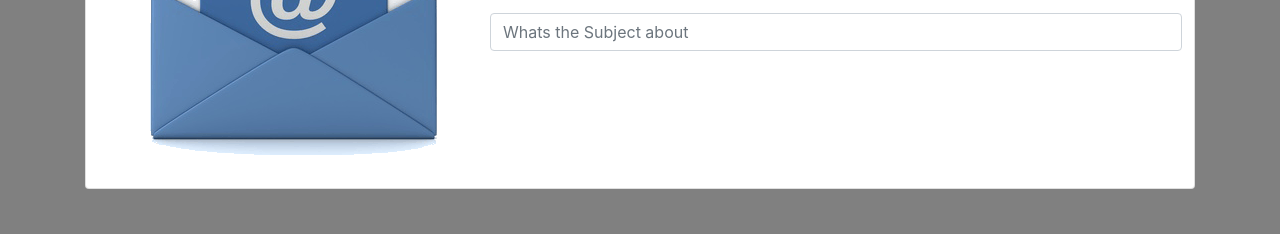
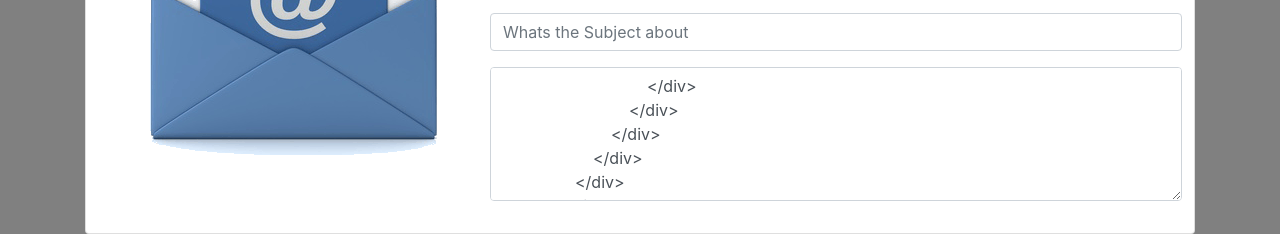
Before and after one commit to sterlingking1990/myportfolio, a plain HTML site: page contact.html in a window 1280 px wide. Shown: the part 633-867 px from the top of the page. Before the commit the page ends 822 px from the top, so only its background shows below. Drawn offline with nearby package versions, Linux system fonts and the light colour scheme.

Commit message:
add text area for mail

```diff
--- a/contact.html
+++ b/contact.html
@@ -57,6 +57,9 @@
                                 <div class="form-group">
                                     <input type="text" class="form-control mx-1" placeholder="Whats the Subject about" />
                                 </div>
+                                <div class="form-group">
+                                    <textarea cols="6" rows="5" class="form-control mx-1" maxlength="200" placeholder="Hello Dear, type your message" />
+                                </div>
                             </div>
                         </div>
                     </div>
```
